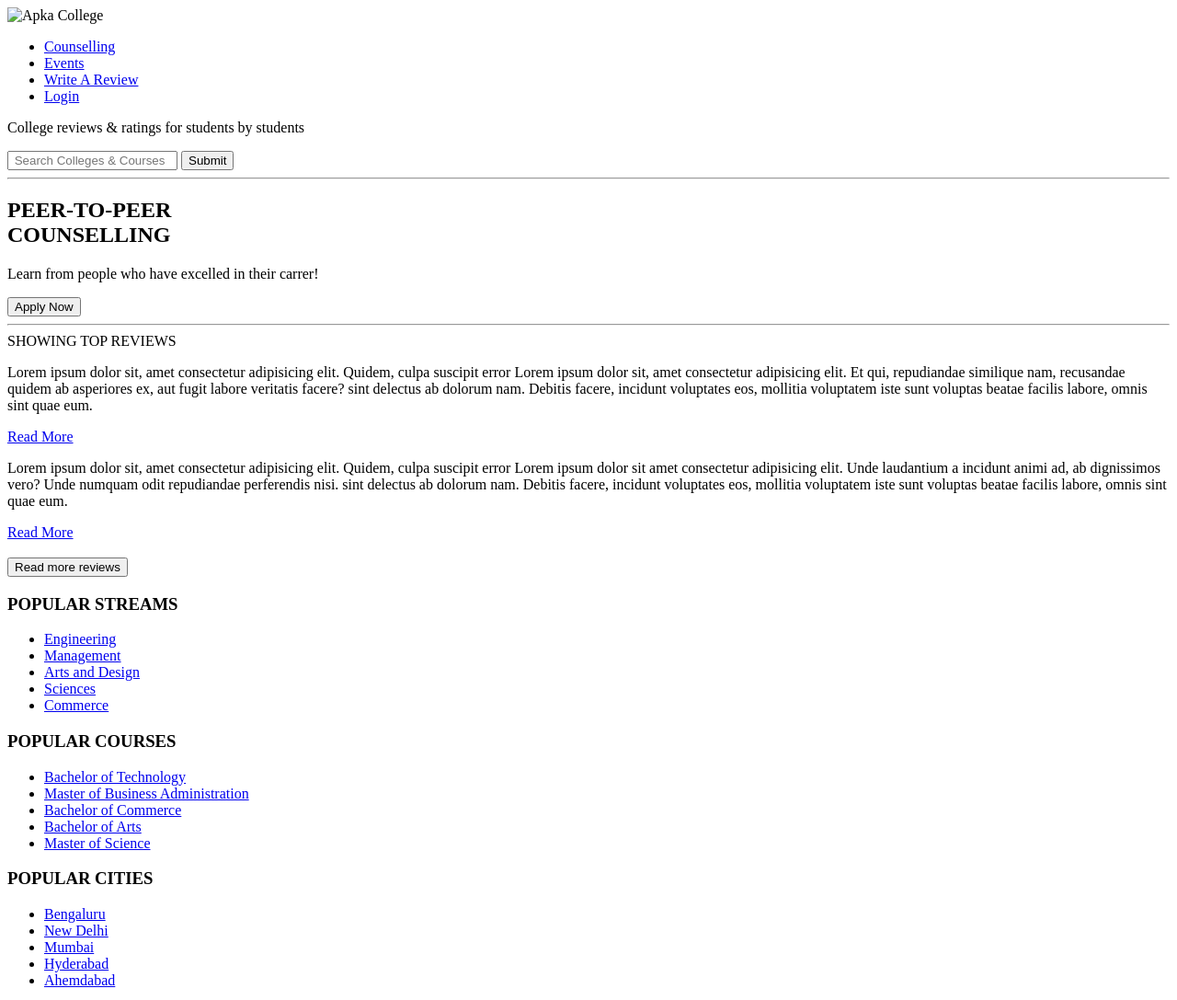
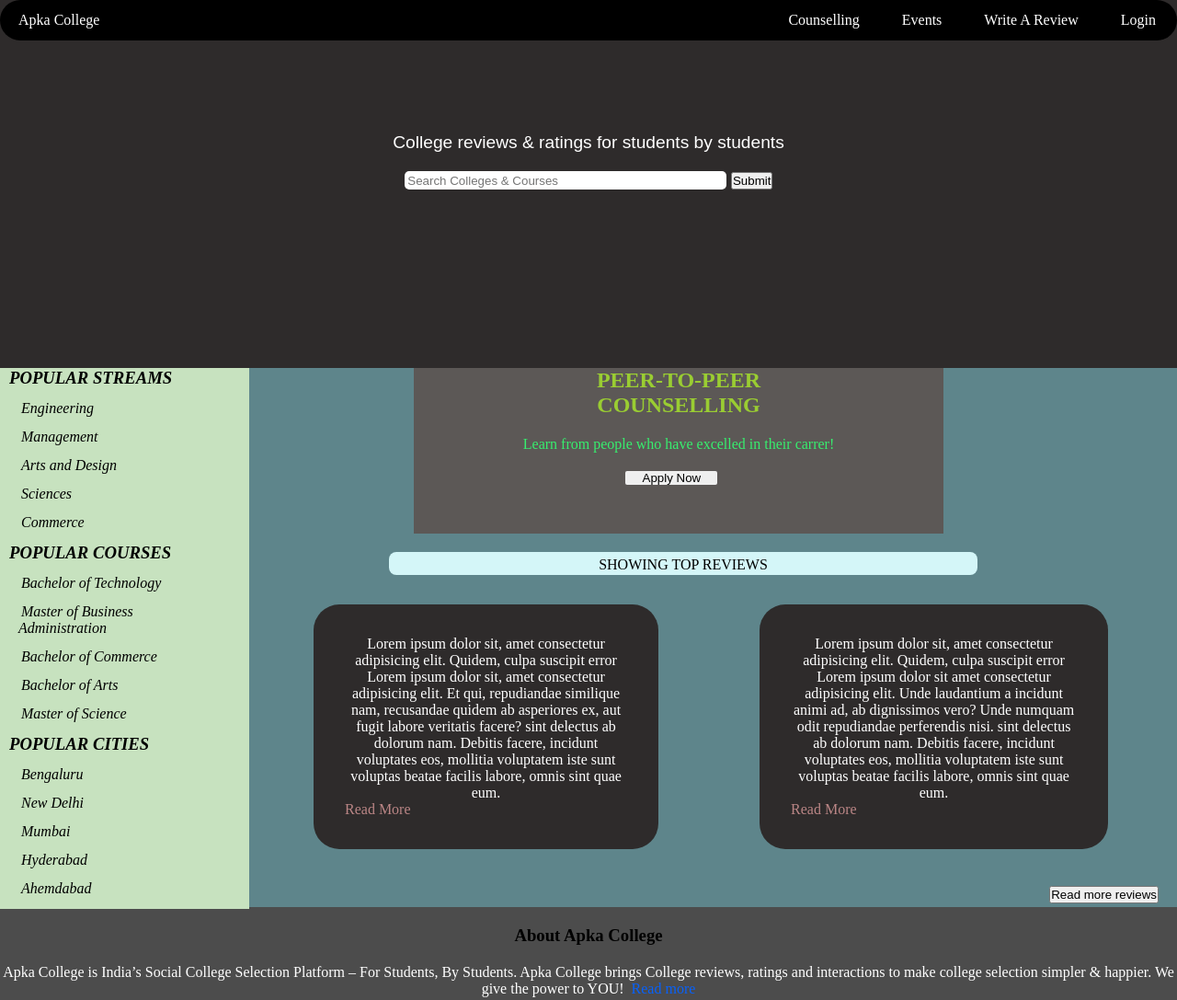
Before and after one commit to SanuJaiswal/Upload-Demo, a plain HTML site: page index.html in a window 1280 px wide. Shown: the top 1087 px of the page at 92% size. Drawn offline with Linux system fonts and the light colour scheme.

Commit message:
Added updated html file alomg with css file

```diff
--- a/index.html
+++ b/index.html
@@ -2,60 +2,30 @@
 <html lang="en">
   <head>
     <meta charset="UTF-8" />
-    <meta http-equiv="X-UA-Compatible" content="IE=edge" >
-    <meta name="viewport" content="width=device-width, initial-scale=1.0" >
+    <meta http-equiv="X-UA-Compatible" content="IE=edge" />
+    <meta name="viewport" content="width=device-width, initial-scale=1.0" />
     <title>HTML Code for Project-Apka College</title>
+    <link rel="stylesheet" href="style.css" />
   </head>
   <body>
-    <nav id="navbar">
-      <div id="logo">
-        <img src="" alt="Apka College">
-      </div>
-      <ul>
-        <li class="item"><a href="#counselling">Counselling</a></li>
-        <li class="item"><a href="#events">Events</a></li>
-        <li class="item"><a href="#write a review">Write A Review</a></li>
-        <li class="item"><a href="#login">Login</a></li>
-      </ul>
-    </nav>
-    <section id="home">
-      <p>College reviews & ratings for students by students</p>
+    <div class="container">
+    <header>
+      <nav class="navbar">
+        <ul>
+          <li class="name">Apka College</li>
+          <li><a href="#login">Login</a></li>
+          <li><a href="#write a review">Write A Review</a></li>
+          <li><a href="#events">Events</a></li>
+          <li><a href="#counselling">Counselling</a></li>
+        </ul>
+      </nav>
+    </header>
+    <section id="search">
+      <p class="para">College reviews & ratings for students by students</p>
       <input type="text" placeholder=" Search Colleges & Courses" name="search">
       <button type="submit">Submit</button>
     </section>
-    <hr>
-    <main>
-      <article>
-        <section>
-            <h2>PEER-TO-PEER<br>COUNSELLING</h2>
-            <p>Learn from people who have excelled in their carrer!</p>
-            <input class="favorite styled" type="button" value="Apply Now">
-       </section>
-       <hr>
-       <div>SHOWING TOP REVIEWS</div>
-        <section id="reviews-container">
-            <span id="reviews">
-                <span class="box">
-                    <p class="center">Lorem ipsum dolor sit, amet consectetur adipisicing elit. Quidem, culpa suscipit error
-                        Lorem ipsum dolor sit, amet consectetur adipisicing elit. Et qui, repudiandae similique nam, recusandae quidem ab asperiores ex, aut fugit labore veritatis facere?
-                        sint delectus ab dolorum nam. Debitis facere, incidunt voluptates eos, mollitia voluptatem iste sunt
-                        voluptas beatae facilis labore, omnis sint quae eum.</p>
-                        <a href="#">Read More</a>
-                </span>
-                <span class="box">
-                    <p class="center">Lorem ipsum dolor sit, amet consectetur adipisicing elit. Quidem, culpa suscipit error
-                        Lorem ipsum dolor sit amet consectetur adipisicing elit. Unde laudantium a incidunt animi ad, ab dignissimos vero? Unde numquam odit repudiandae perferendis nisi.
-
-                        sint delectus ab dolorum nam. Debitis facere, incidunt voluptates eos, mollitia voluptatem iste sunt
-                        voluptas beatae facilis labore, omnis sint quae eum.</p>
-                        <a href="#">Read More</a>
-                    </span>
-                    <br>
-                    <br>
-                <input type="button" value="Read more reviews">
-            </span>
-        </section>
-      </article>
+    </div>
       <aside>
         <h3>POPULAR STREAMS</h3>
         <ul>
@@ -82,29 +52,82 @@
           <li><a href="#">Ahemdabad</a></li>
         </ul>
       </aside>
+      <main class="main_content">
+        <article id="apply">
+            <h2>PEER-TO-PEER<br>COUNSELLING</h2>
+            <p>Learn from people who have excelled in their carrer!</p>
+            <input type="button" value="Apply Now">
+        </article>
+          <div id="top">
+            <p>SHOWING TOP REVIEWS</p>
+          </div>
+          <section id="reviews-container">
+            <div id="reviews">
+              <div class="box">
+                <p>
+                  Lorem ipsum dolor sit, amet consectetur adipisicing elit.
+                  Quidem, culpa suscipit error Lorem ipsum dolor sit, amet
+                  consectetur adipisicing elit. Et qui, repudiandae similique nam,
+                  recusandae quidem ab asperiores ex, aut fugit labore veritatis
+                  facere? sint delectus ab dolorum nam. Debitis facere, incidunt
+                  voluptates eos, mollitia voluptatem iste sunt voluptas beatae
+                  facilis labore, omnis sint quae eum.
+                </p>
+                <a class="read" href="#">Read More</a>
+              </div>
+              <div class="box">
+                <p class="center">
+                  Lorem ipsum dolor sit, amet consectetur adipisicing elit.
+                  Quidem, culpa suscipit error Lorem ipsum dolor sit amet
+                  consectetur adipisicing elit. Unde laudantium a incidunt animi
+                  ad, ab dignissimos vero? Unde numquam odit repudiandae
+                  perferendis nisi. sint delectus ab dolorum nam. Debitis facere,
+                  incidunt voluptates eos, mollitia voluptatem iste sunt voluptas
+                  beatae facilis labore, omnis sint quae eum.
+                </p>
+                <a class="read" href="#">Read More</a>
+              </div>
+            </div>
+            <input  class="deep_down" type="button" value="Read more reviews">
+          </section>
+      </main>
       <div class="about">
-          <h3>About Apka College</h3>
-          <p>Apka College is India’s Social College Selection Platform – For Students, By Students. Apka College brings College reviews, ratings and interactions to make college selection simpler &amp; happier. We give the power to YOU! &nbsp;</p>
+        <h3>About Apka College</h3>
+        <p>
+          Apka College is India’s Social College Selection Platform – For
+          Students, By Students. Apka College brings College reviews, ratings
+          and interactions to make college selection simpler &amp; happier. We
+          give the power to YOU! &nbsp;<a href="" class="read-more">Read more</a>
+        </p>
+
       </div>
-      <a href="" class="read-more">Read more</a>
+
       <footer>
+      <div class="foot">
+        <div class="first">
         <h4>Contact Us</h4>
-        <ul>
+        <ul >
           <li><a href="#">+44 45464789</a></li>
           <li><a href="#">abcd@gmail.com</a></li>
         </ul>
+      </div>
+      <div class="first">
         <h4>Services</h4>
         <ul>
           <li><a href="#">Counselling</a></li>
           <li><a href="#">Wrting a review</a></li>
           <li><a href="#">FAQs</a></li>
         </ul>
+      </div>
+      <div class="first">
         <h4>Information</h4>
         <ul>
           <li><a href="#">Terms and Conditions</a></li>
           <li><a href="#">Privacy Policy</a></li>
           <li><a href="#">WORK WITH US</a></li>
         </ul>
+      </div>
+      <div class="first">
         <h4>Search Colleges By Course</h4>
         <ul>
           <li><a href="#">Engineering</a></li>
@@ -119,10 +142,12 @@
           <li><a href="#">Architecture</a></li>
           <li><a href="#">Pharmacy</a></li>
         </ul>
-        <div>Made in India | &#169;
-                2021 Apka College&#8482;. All Rights Reserved.
-        </div>
+      </div>
+
+      </div>
+      <p class="copyright">
+        Made in India | &#169; 2021 Apka College&#8482;. All Rights Reserved.
+      </p>
       </footer>
-    </main>
   </body>
 </html>
--- /dev/null
+++ b/style.css
@@ -0,0 +1,226 @@
+*{
+    margin: 0;
+    padding: 0;
+}
+
+html{
+    scroll-behavior: smooth;
+}
+.container{
+    background-color: #2e2b2b;
+    height:400px;
+}
+.navbar{
+    background-color: black;
+    border-radius: 30px;
+}
+.navbar .name{
+    float: left;
+    color: white;
+}
+.navbar ul{
+    overflow: auto;
+}
+.navbar li{
+    float: right;
+    list-style: none;
+    margin: 13px 20px;
+}
+.navbar li a{
+    padding: 3px 3px;
+    text-decoration: none;
+    color: white;
+}
+.navbar li a:hover{
+    color: rgb(85, 202, 202);
+}
+li a.active {
+    background-color: #921388;
+    color: white;
+}
+
+#search{
+    text-align: center;
+    font-family: sans-serif;
+    font-size: larger;
+}
+.para{
+    margin-top: 100px;
+    color: white;
+}
+input[type=text]{
+    width:350px;
+    border-radius: 5px;
+    border: none;
+    height: 20px;
+    margin: 20px 0px 10px 0px;
+}
+.x-btn:focus, .button:focus, [type="text"]:focus {
+    outline: none;
+ }
+button[type=submit]{
+    margin-bottom: 10px;
+}
+
+button[type=submit]:hover {
+    color:rgba(68, 0, 255, 0.918);
+}
+aside {
+    width: 20%;
+    padding-right: 15px;
+    margin-right: 15px;
+    float: left;
+    font-style: italic;
+    background-color: #C7E2BF;
+}
+aside li{
+    list-style: none;
+    margin: 13px 20px;
+}
+aside h3{
+    margin-left: 10px;
+}
+aside ul li a{
+    margin-right: 30px;
+}
+aside li a{
+    padding: 3px 3px;
+    text-decoration: none;
+    color:black;
+}
+aside li a:hover{
+    color: rgb(160, 91, 0);
+}
+aside li a:active{
+    color:#921388;
+}
+.main_content{
+    background-color: #5E858B;
+    height:586px;
+}
+#apply{
+    display: block;
+    margin-left:450px;
+    height:180px;
+    width: 45%;
+    background-color: rgb(92, 88, 86);
+    border-spacing: 40px;
+}
+#apply input[type="button"]{
+    border-radius: 2px;
+    margin-top: 20px;
+    margin-left: 40%;
+    width:100px;
+    border: none;
+    outline:none;
+}
+#apply input[type="button"]:hover{
+    background-color:blue;
+    outline: none;
+}
+#apply h2{
+    color:yellowgreen;
+}
+#apply p{
+    margin-top: 20px;
+    color:rgb(55, 238, 110);
+}
+#apply h2,p{
+    text-align: center;
+}
+#top{
+    width: 50%;
+    height: 25px;
+    background-color: rgb(212, 246, 248);
+    margin-top: 20px;
+    margin-left: 423px;
+    border-radius: 8px;
+    margin-bottom: 30px;
+}
+#top p{
+    margin: auto;
+    width: 50%;
+    padding: 5px;
+}
+#reviews{
+    margin: 20px;
+    display: flex;
+}
+#reviews .box{
+    /* border: 1px solid rgb(240, 22, 22); */
+    padding: 34px;
+    margin: 2px 55px;
+    border-radius: 28px;
+    background: #2e2b2b;
+    margin-bottom: 20px;
+}
+
+
+#reviews .box p{
+    font-family: 'Bree Serif', serif;
+    color: white;
+}
+
+#reviews .box .read{
+    color:rgb(187, 134, 134);
+    text-decoration: none;
+}
+#reviews .box .read:hover{
+    text-decoration:underline;
+}
+#reviews-container .deep_down{
+    float:right;
+    margin-right: 20px;
+}
+
+#reviews-container .deep_down:hover{
+    color:chocolate;
+}
+.about{
+    text-align: center;
+    background-color: #4C4C4C;
+    height: 200px;
+}
+.about h3{
+    padding: 20px;
+}
+.about p {
+    color: white;
+}
+.about p a{
+    color:#0861F9;
+    text-decoration: none;
+}
+.about p a:hover{
+    text-decoration: underline;
+}
+
+.foot{
+    background-color: #727276;
+    padding: 10px;
+    display: inline-block;
+}
+.foot li a{
+    text-decoration: none;
+    color:white;
+}
+.foot li a:hover{
+    text-decoration: underline;
+    color:rgb(48, 3, 3);
+}
+.foot{
+    display: flex;
+}
+.foot .first{
+    padding: 5px;
+    margin: 2px 55px;
+    width: 20%;
+}
+.first ul{
+    list-style: none;
+}
+.copyright{
+   font-size: 12px;
+   background-color: #727276;
+   padding-bottom: 10px;
+}
```
